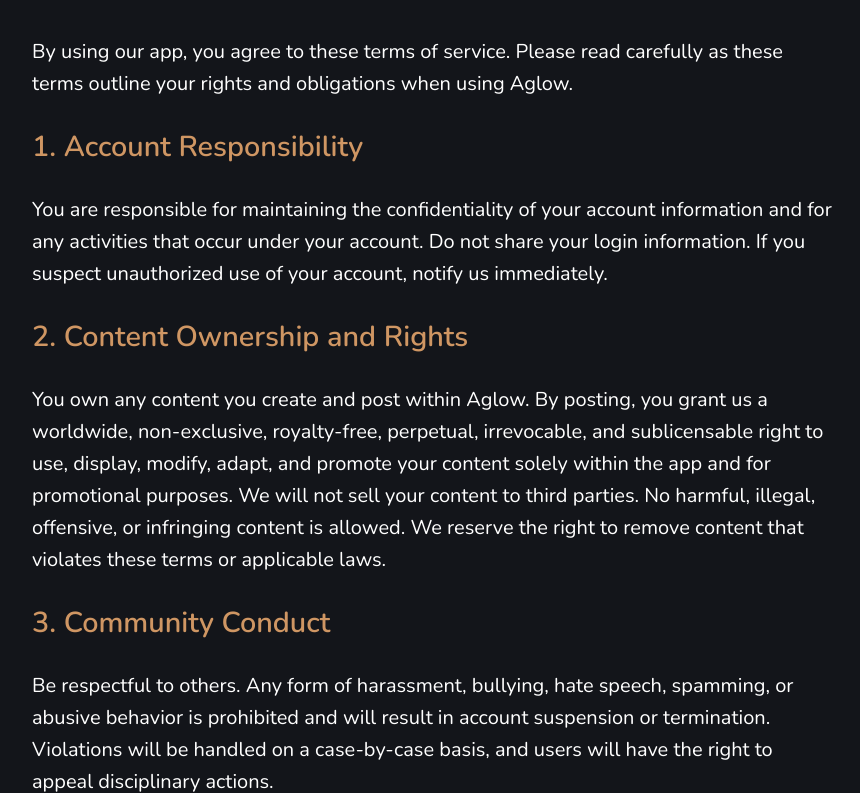
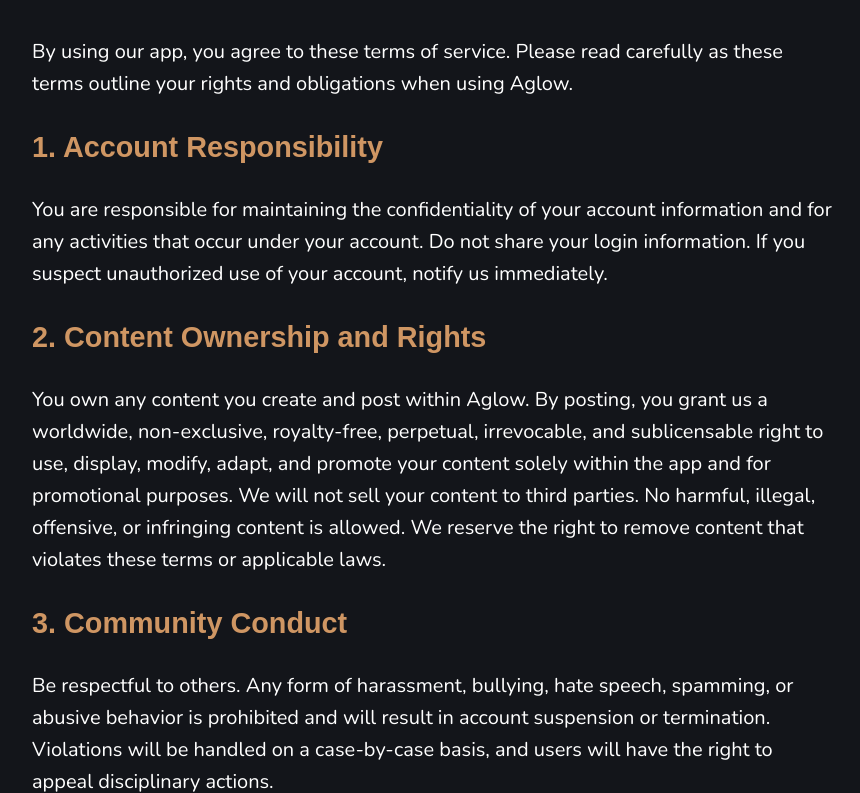
Before and after one commit to ste00martin/ste00martin.github.io, an Astro site: page /terms in a window 1280 px wide. Shown: the part 359-1152 px from the top of the page, without its empty margins (208-1068 px from the left). Built offline with nearby package versions, Linux system fonts and the light colour scheme; Astro itself is replaced by a stand-in of ours.

Commit message:
putting montserrat for just h1,h2,h3

```diff
--- a/src/layouts/Layout.astro
+++ b/src/layouts/Layout.astro
@@ -63,6 +63,9 @@
 		text-align: center;
 		margin-bottom: 1em;
 	}
+  h1, h2, h3 {
+		font-family: 'Montserrat', sans-serif;
+	}
   .text-gradient {
 		background-image: var(--accent-gradient);
 		-webkit-background-clip: text;
```
